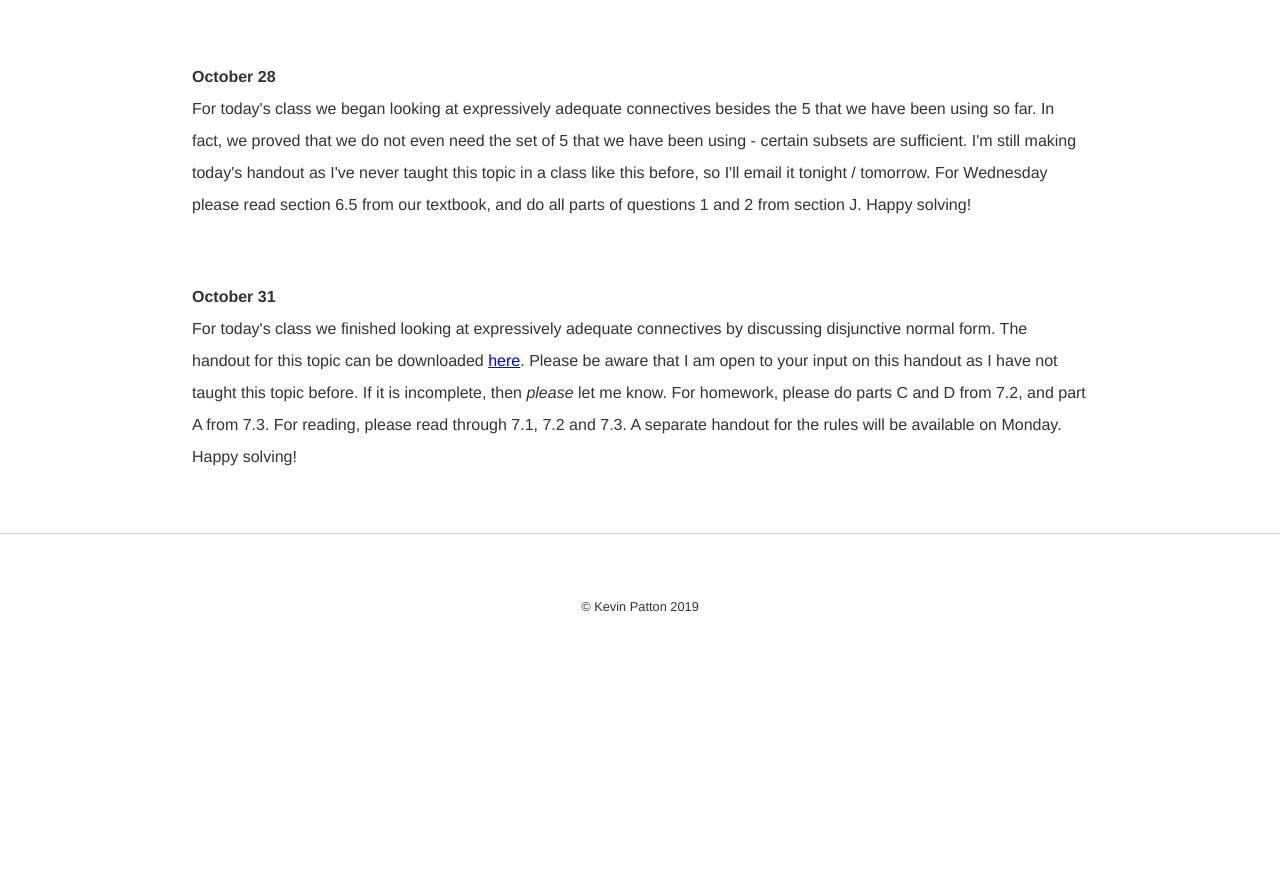
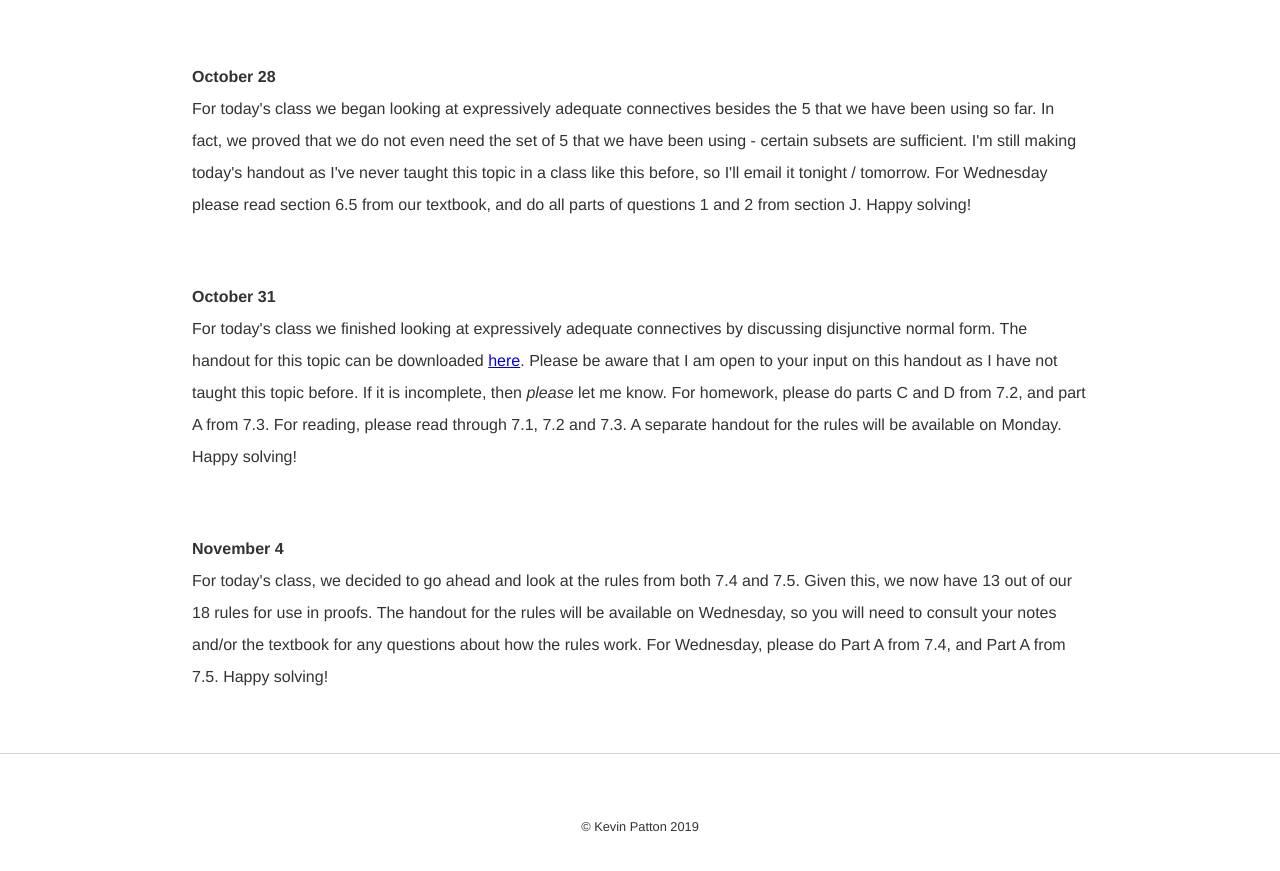
Before and after one commit to kevinjpatton/kevinjpatton.github.io, a Jekyll site: the page built from teaching/phil_1210/index.html, in a window 1280 px wide and 900 px high, scrolled down 3684 px. Shown: the top 871 px of the window. Built offline with Jekyll 4.4.1, drawn with Linux system fonts in a browser that asks for light colours; Markdown is read by kramdown in place of the engine named in the settings; before the commit the page ends 4364 px from its top, so only the background shows below that.

Commit message:
Update index.html

```diff
--- a/teaching/phil_1210/index.html
+++ b/teaching/phil_1210/index.html
@@ -42,3 +42,5 @@ For today's class we went over the homework, and then did a lot of extra proofs
 For today's class we began looking at expressively adequate connectives besides the 5 that we have been using so far.  In fact, we proved that we do not even need the set of 5 that we have been using - certain subsets are sufficient.  I'm still making today's handout as I've never taught this topic in a class like this before, so I'll email it tonight / tomorrow.  For Wednesday please read section 6.5 from our textbook, and do all parts of questions 1 and 2 from section J.  Happy solving!
 <p><b>October 31</b><br>
 For today's class we finished looking at expressively adequate connectives by discussing disjunctive normal form.  The handout for this topic can be downloaded <a href="/teaching/phil_1210/ExComDNF.pdf" target="_blank">here</a>.  Please be aware that I am open to your input on this handout as I have not taught this topic before.  If it is incomplete, then <i>please</i> let me know.  For homework, please do parts C and D from 7.2, and part A from 7.3.  For reading, please read through 7.1, 7.2 and 7.3.  A separate handout for the rules will be available on Monday.  Happy solving!</p>
+<p><b>November 4</b><br>
+For today's class, we decided to go ahead and look at the rules from both 7.4 and 7.5.  Given this, we now have 13 out of our 18 rules for use in proofs.  The handout for the rules will be available on Wednesday, so you will need to consult your notes and/or the textbook for any questions about how the rules work.  For Wednesday, please  do Part A from 7.4, and Part A from 7.5.  Happy solving!</p>
```
